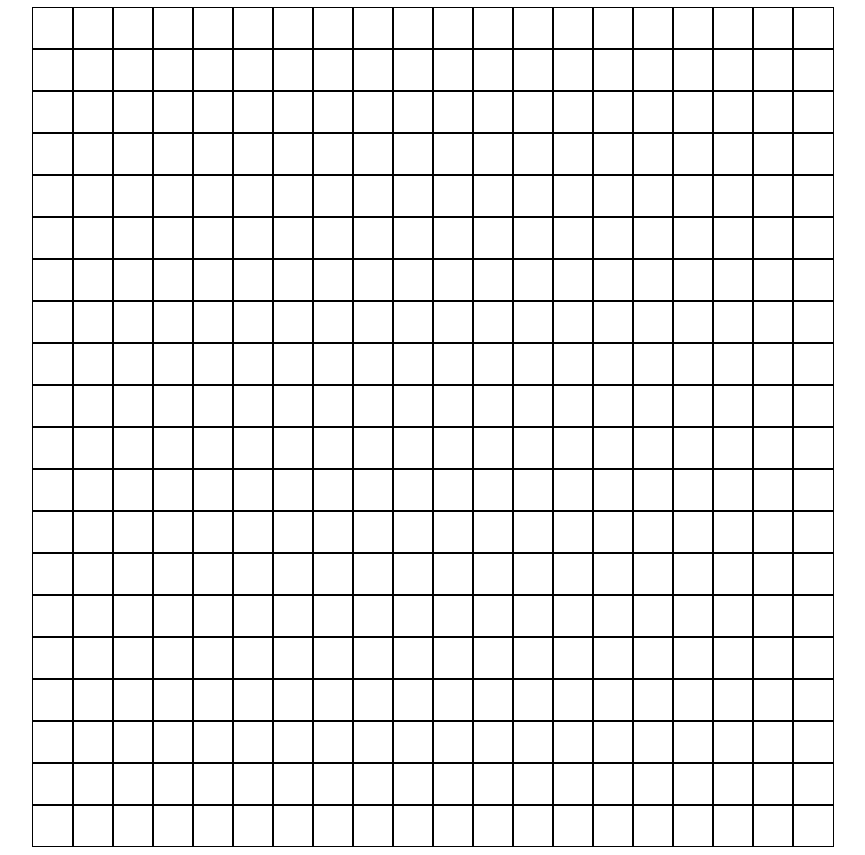
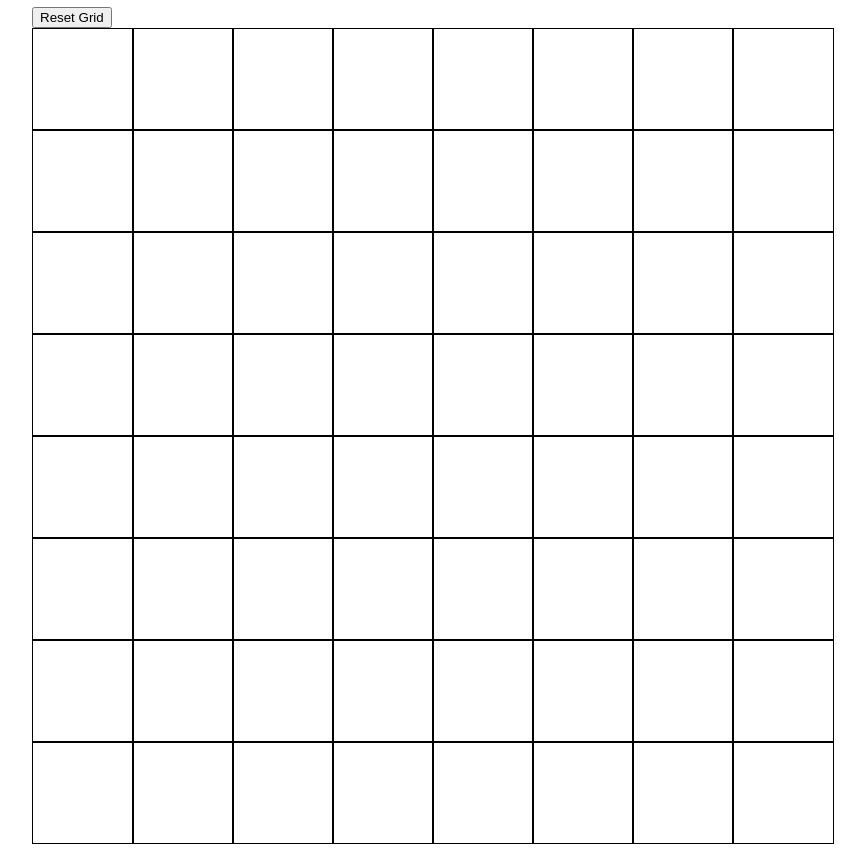
Before and after one commit to xandora/Etch-a-Sketch, a plain HTML site: page index.html in a window 1280 px wide. Shown: the part 73-928 px from the top of the page, without its empty margins (208-1073 px from the left). Drawn offline with Linux system fonts and the light colour scheme.

Commit message:
Corrected faulty grid/cell size logic

```diff
--- a/index.html
+++ b/index.html
@@ -9,13 +9,25 @@
     </style>
 </head>
 <body>
-    <h1>Etch-a-Sketch!</h1>
     <script>
         const gridWidth = 800;
-        const cellSize = 40;
+        const cellNumber = 8;
         const container = document.createElement("div");
 
         // Header
+        const header = document.createElement("div");
+        const pageTitle = document.createElement("h1");
+        const clearBtn = document.createElement("button");
+        clearBtn.textContent = "Reset Grid";
+        clearBtn.addEventListener('click', resetGrid);
+        pageTitle.textContent = "Etch-a-Sketch!";
+        header.id = "header";
+        header.style.margin = "auto";
+        header.style.width = gridWidth + "px";
+        header.appendChild(pageTitle);
+        header.appendChild(clearBtn);
+        document.body.appendChild(header);
+
 
         function randoColour() {
             const r = Math.floor(Math.random() * 256);
@@ -24,10 +36,10 @@
             return `rgb(${r}, ${g}, ${b})`;
         }
 
-        function createGrid(cellSize) {
-            const gridSize = gridWidth / cellSize;
-            for (let i = 0; i < gridSize; i++) {
-                for (let j = 0; j < gridSize; j++) {
+        function createGrid(cellNumber) {
+            const cellSize = gridWidth / cellNumber;
+            for (let i = 0; i < cellNumber; i++) {
+                for (let j = 0; j < cellNumber; j++) {
                 const cell = document.createElement("div");
                 cell.className = "gridCell";
                 cell.style.height = cellSize + "px";
@@ -38,8 +50,8 @@
                 };
             };
             container.style.margin = "auto";
-            container.style.width = (gridWidth) + "px";
-            container.style.gridTemplateColumns = "repeat(" + gridSize + ", " + cellSize +"px)";
+            container.style.width = gridWidth + "px";
+            container.style.gridTemplateColumns = "repeat(" + cellNumber + ", " + cellSize +"px)";
             container.style.display = "grid";
             document.body.appendChild(container);
 
@@ -51,7 +63,21 @@
             };
         };
 
-        createGrid(cellSize);
+        function resetGrid() {
+            let grid = document.getElementsByClassName("gridCell");
+            for (let i = grid.length - 1; i >=0; i--) {
+                const element = grid[i];
+                container.removeChild(element);
+            }
+            let newCellNumber = prompt("Enter the size of the grid you want");
+            if (newCellNumber > 150) {
+                alert("Whoops! That's a lot of cells! Maybe try something smaller...");
+                newCellNumber = cellNumber;
+            }
+            createGrid(newCellNumber);
+        }
+
+        createGrid(cellNumber);
 
     </script>
 </body>
```
